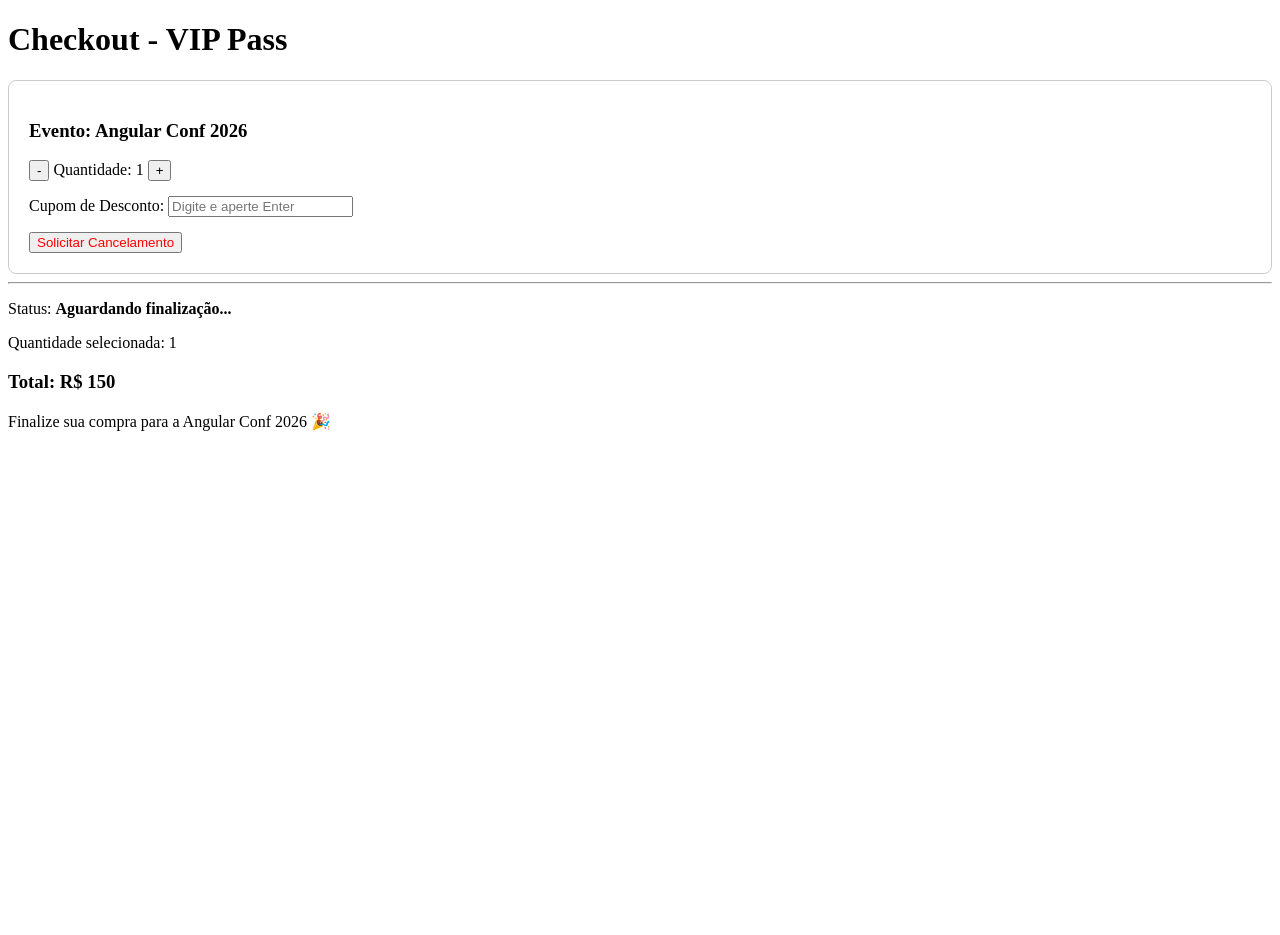
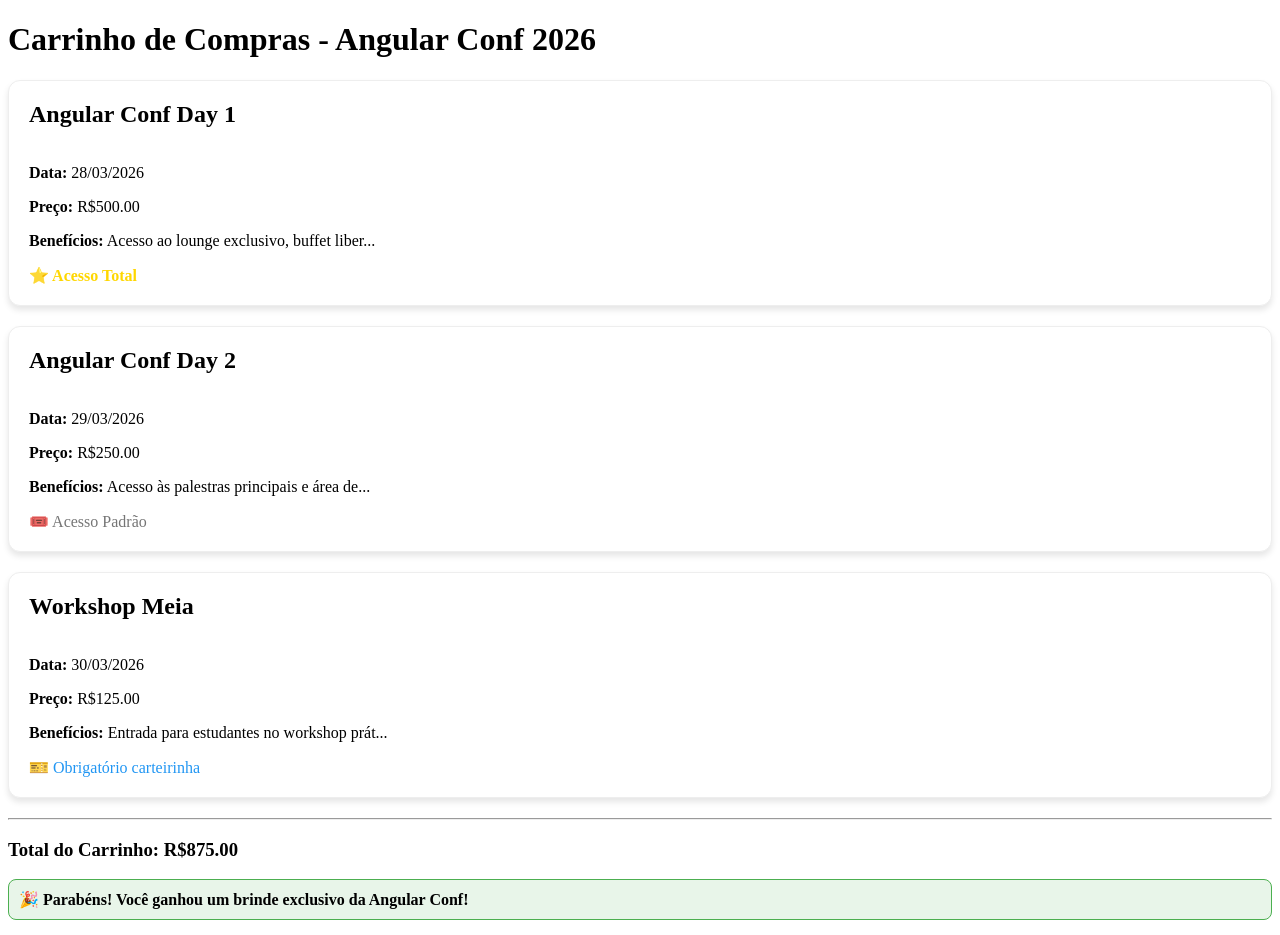
Before and after one commit to RogerioNeto07/ingresso_inteligente, an Angular app in the folder ingresso_inteligente/: page / in a window 1280 px wide. Shown: the top 935 px of the page. Before the commit the page ends 800 px from the top, so only its background shows below. Built offline with nearby package versions, Linux system fonts and the light colour scheme.

Commit message:
feat: add card component, resumo pipe and lista de ingressos

```diff
--- a/ingresso_inteligente/src/app/app.component.html
+++ b/ingresso_inteligente/src/app/app.component.html
@@ -1,5 +1,4 @@
 <div class="left-side">
   <app-checkout></app-checkout>
-
   <p>Finalize sua compra para a Angular Conf 2026 🎉</p>
 </div>
--- a/ingresso_inteligente/src/app/app.ts
+++ b/ingresso_inteligente/src/app/app.ts
@@ -1,11 +1,12 @@
 import { Component } from '@angular/core';
 import { RouterOutlet } from '@angular/router';
 import { CheckoutComponent } from './checkout/checkout';
+import { CardComponent } from './checkout/card/card';
 
 @Component({
   selector: 'app-root',
   standalone: true,
-  imports: [RouterOutlet, CheckoutComponent],
+  imports: [RouterOutlet, CheckoutComponent, CardComponent],
   templateUrl: './app.component.html',
   styles: []
 })
--- /dev/null
+++ b/ingresso_inteligente/src/app/checkout/card/card.html
@@ -0,0 +1 @@
+<p>card works!</p>
--- /dev/null
+++ b/ingresso_inteligente/src/app/checkout/card/card.ts
@@ -0,0 +1,43 @@
+import { Component, input } from '@angular/core';
+
+@Component({
+  selector: 'app-card',
+  standalone: true,
+  template: `
+    <div class="card-container">
+      @if (title()) {
+        <h2 class="card-title">{{ title() }}</h2>
+      }
+
+      <div class="card-content">
+        <ng-content></ng-content>
+      </div>
+    </div>
+  `,
+  styles: [`
+    .card-container {
+      background: white;
+      border-radius: 12px;
+      box-shadow: 0 4px 6px rgba(0,0,0,0.1);
+      padding: 20px;
+      margin-bottom: 20px;
+      border: 1px solid #eee;
+    }
+
+    .card-title {
+      margin-top: 0;
+      color: var(--gray-900);
+      border-bottom: 2px solid var(--bright-blue);
+      display: inline-block;
+      padding-bottom: 5px;
+      margin-bottom: 15px;
+    }
+
+    .card-content {
+      color: var(--gray-700);
+    }
+  `]
+})
+export class CardComponent {
+  title = input<string>('');
+}
--- a/ingresso_inteligente/src/app/checkout/checkout.html
+++ b/ingresso_inteligente/src/app/checkout/checkout.html
@@ -1 +1,45 @@
-<p>checkout works!</p>
+<h1>Carrinho de Compras - Angular Conf 2026</h1>
+
+<div class="checkout-container">
+  @for (item of ingressos(); track item.id) {
+
+    <app-card [title]="item.nome">
+
+      <p><strong>Data:</strong> {{ item.data | date:'dd/MM/yyyy' }}</p>
+
+      <p><strong>Preço:</strong> {{ item.preco | currency:'BRL' }}</p>
+
+      <p><strong>Benefícios:</strong> {{ item.descricao | resumo:40 }}</p>
+
+      <div class="info-tipo">
+        @switch (item.tipo) {
+          @case ('VIP') {
+            <span style="color: #ffd700; font-weight: bold;">⭐ Acesso Total</span>
+          }
+          @case ('MEIA') {
+            <span style="color: #2196f3;">🎫 Obrigatório carteirinha</span>
+          }
+          @default {
+            <span style="color: #757575;">🎟️ Acesso Padrão</span>
+          }
+        }
+      </div>
+
+    </app-card>
+
+  } @empty {
+    <p>Seu carrinho está vazio.</p>
+  }
+</div>
+
+<hr>
+
+<div class="summary">
+  <h3>Total do Carrinho: {{ totalValue() | currency:'BRL' }}</h3>
+
+  @if (temBrinde()) {
+    <div class="gift-banner" style="background: #e8f5e9; padding: 10px; border-radius: 8px; border: 1px solid #4caf50;">
+      <strong>🎉 Parabéns! Você ganhou um brinde exclusivo da Angular Conf!</strong>
+    </div>
+  }
+</div>
--- a/ingresso_inteligente/src/app/checkout/checkout.ts
+++ b/ingresso_inteligente/src/app/checkout/checkout.ts
@@ -1,33 +1,54 @@
 import { Component, signal, computed } from '@angular/core';
-import { TicketItemComponent } from './ticket-item/ticket-item';
+import { CommonModule, DatePipe, CurrencyPipe } from '@angular/common';
+import { CardComponent } from './card/card';
+import { ResumoPipe } from '../pipes/resumo-pipe';
+
+interface Ingresso {
+  id: number;
+  nome: string;
+  tipo: 'VIP' | 'STANDARD' | 'MEIA';
+  data: Date;
+  preco: number;
+  descricao: string;
+}
+
 @Component({
   selector: 'app-checkout',
   standalone: true,
-  imports: [TicketItemComponent],
-  template: `
-    <h1>Checkout - VIP Pass</h1>
-
-    <app-ticket-item
-      eventName="Angular Conf 2026"
-      [(quantity)]="qtd"
-      (cancelRequested)="handleCancelRequest()" />
-
-    <hr>
-
-    <div class="summary">
-      <p>Status: <strong>{{ mensagemStatus() }}</strong></p>
-      <p>Quantidade selecionada: {{ qtd() }}</p>
-      <h3>Total: R$ {{ totalValue() }}</h3>
-    </div>
-  `
+  imports: [CommonModule, DatePipe, CurrencyPipe, ResumoPipe, CardComponent],
+  templateUrl: './checkout.html'
 })
 export class CheckoutComponent {
-  qtd = signal(1);
-  mensagemStatus = signal('Aguardando finalização...');
+  ingressos = signal<Ingresso[]>([
+    {
+      id: 1,
+      nome: 'Angular Conf Day 1',
+      tipo: 'VIP',
+      data: new Date(2026, 2, 28),
+      preco: 500,
+      descricao: 'Acesso ao lounge exclusivo, buffet liberado e workshop frontal.'
+    },
+    {
+      id: 2,
+      nome: 'Angular Conf Day 2',
+      tipo: 'STANDARD',
+      data: new Date(2026, 2, 29),
+      preco: 250,
+      descricao: 'Acesso às palestras principais e área de networking.'
+    },
+    {
+      id: 3,
+      nome: 'Workshop Meia',
+      tipo: 'MEIA',
+      data: new Date(2026, 2, 30),
+      preco: 125,
+      descricao: 'Entrada para estudantes no workshop prático de Signals.'
+    }
+  ]);
 
-  totalValue = computed(() => this.qtd() * 150);
+  totalValue = computed(() =>
+    this.ingressos().reduce((acc, curr) => acc + curr.preco, 0)
+  );
 
-  handleCancelRequest() {
-    this.mensagemStatus.set("O usuário solicitou o cancelamento da compra!");
-  }
+  temBrinde = computed(() => this.ingressos().length > 2);
 }
--- /dev/null
+++ b/ingresso_inteligente/src/app/pipes/resumo-pipe.ts
@@ -0,0 +1,18 @@
+import { Pipe, PipeTransform } from '@angular/core';
+
+@Pipe({
+  name: 'resumo',
+  standalone: true
+})
+export class ResumoPipe implements PipeTransform {
+  transform(value: string, limite: number = 20): string {
+    if (!value) return '';
+
+    if (value.length > limite) {
+      return value.substring(0, limite) + '...';
+    }
+
+    return value;
+  }
+
+}
```
Also changed, not shown: ingresso_inteligente/src/app/checkout/card/card.css (added), 2 other files (tests, documents, lock files or other folders).
